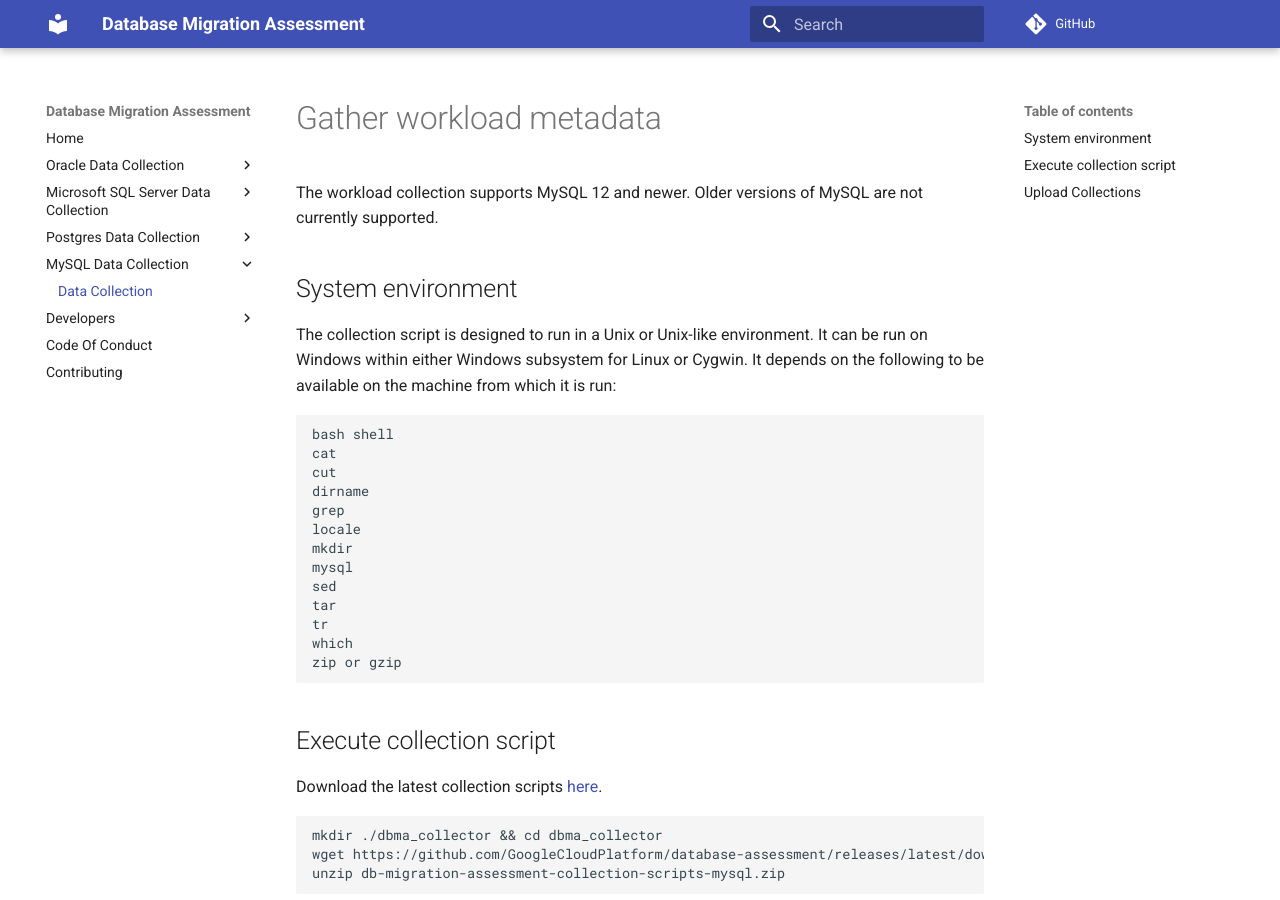
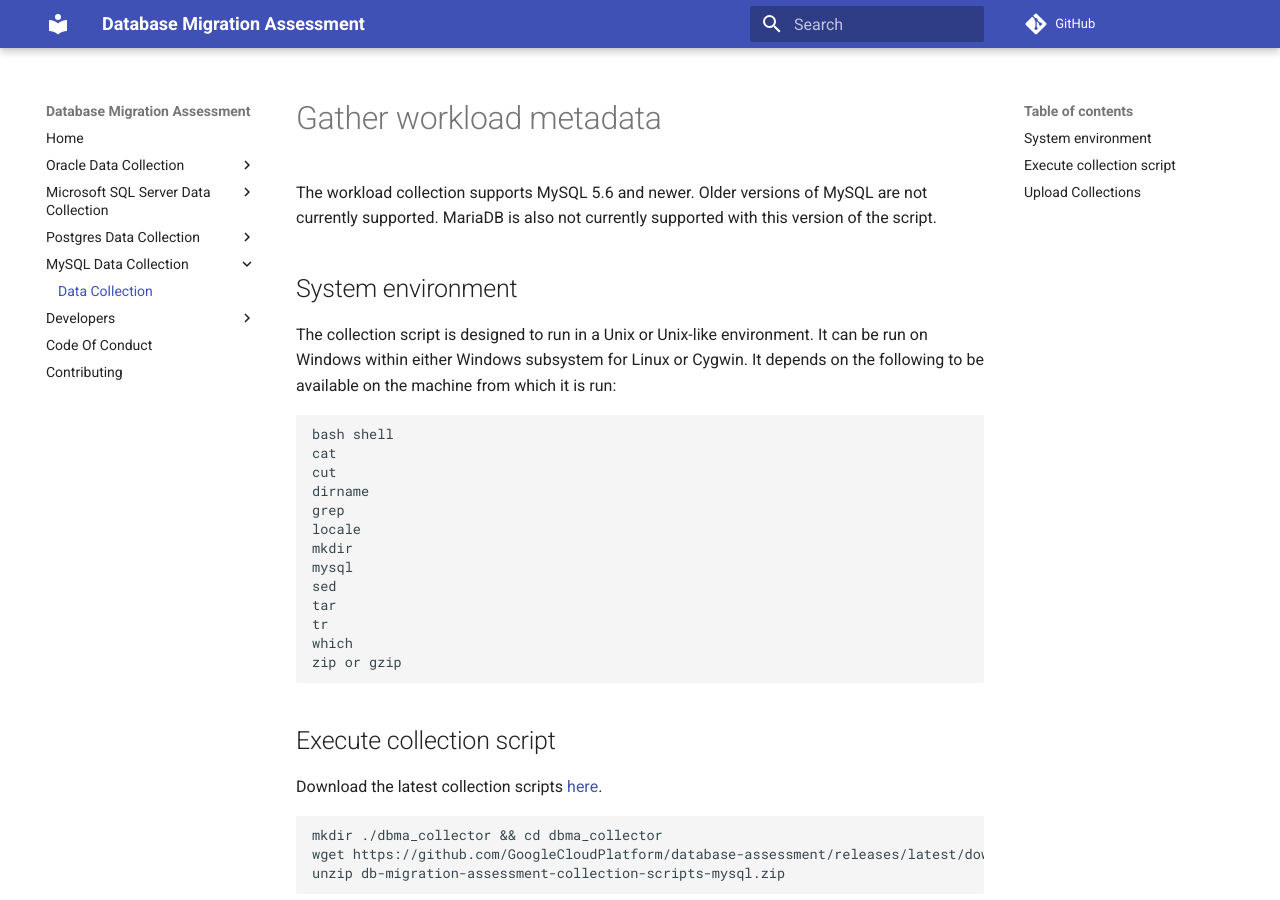
Before and after one commit to GoogleCloudPlatform/database-assessment, an MkDocs documentation site: the page built from docs/user_guide/mysql/collection_scripts.md, in a window 1280 px wide and 900 px high. Built offline with MkDocs 1.6.1 and Material for MkDocs 9.7.7, drawn with Linux system fonts in a browser that asks for light colours; comment, search, counter and statistics services are not loaded.

Commit message:
docs: Updated typo for supported versions (#391)
* docs: Updated typo for supported versions

Signed-off-by: Cody Fincher <204685+cofin@users.noreply.github.com>

* Update docs/user_guide/mysql/collection_scripts.md

Signed-off-by: Cody Fincher <204685+cofin@users.noreply.github.com>

---------

Signed-off-by: Cody Fincher <204685+cofin@users.noreply.github.com>

```diff
--- a/docs/user_guide/mysql/collection_scripts.md
+++ b/docs/user_guide/mysql/collection_scripts.md
@@ -1,6 +1,6 @@
 # Gather workload metadata
 
-The workload collection supports MySQL 12 and newer. Older versions of MySQL are not currently supported.
+The workload collection supports MySQL 5.6 and newer. Older versions of MySQL are not currently supported.  MariaDB is also not currently supported with this version of the script.
 
 ## System environment
 
```
